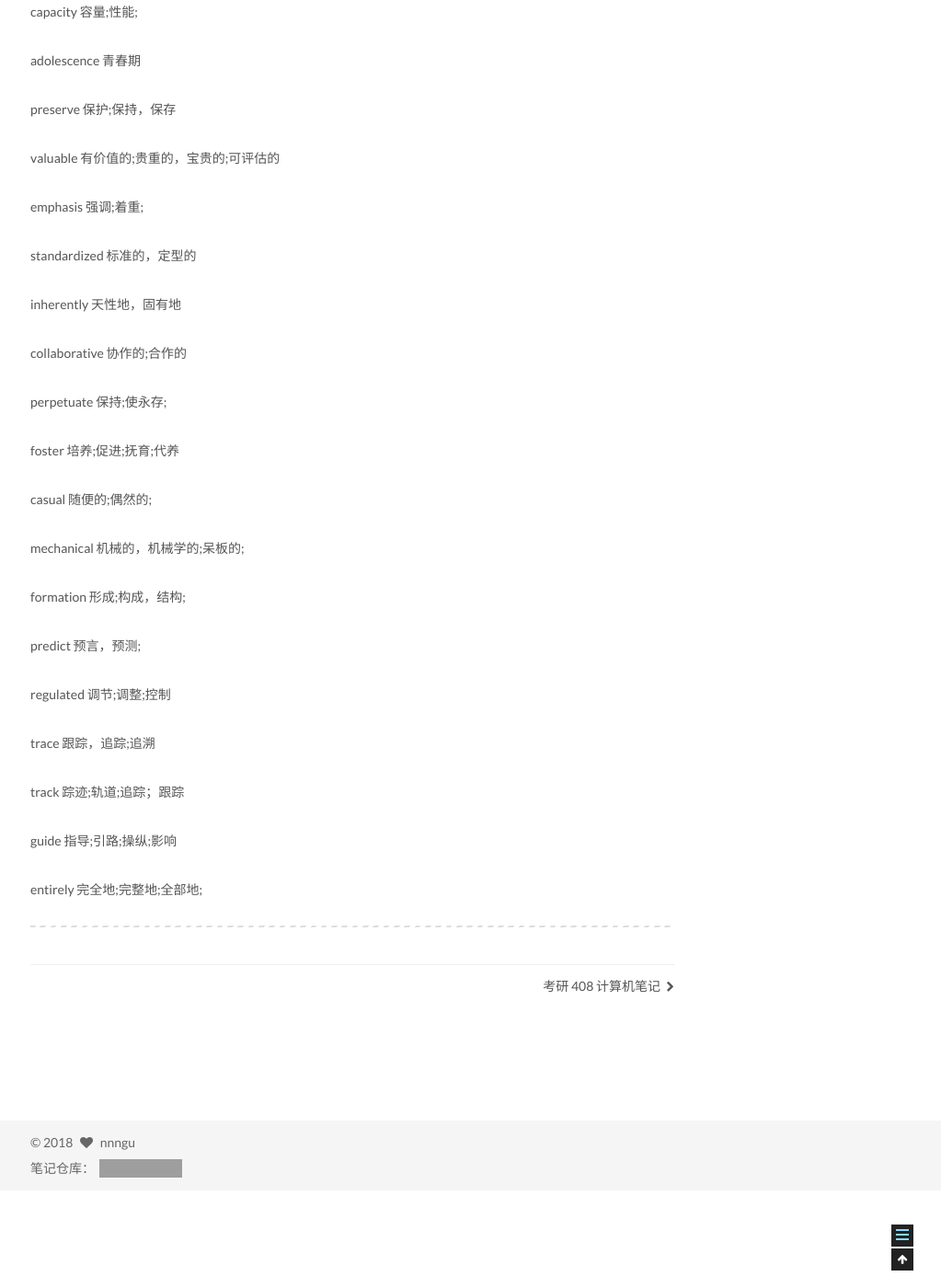
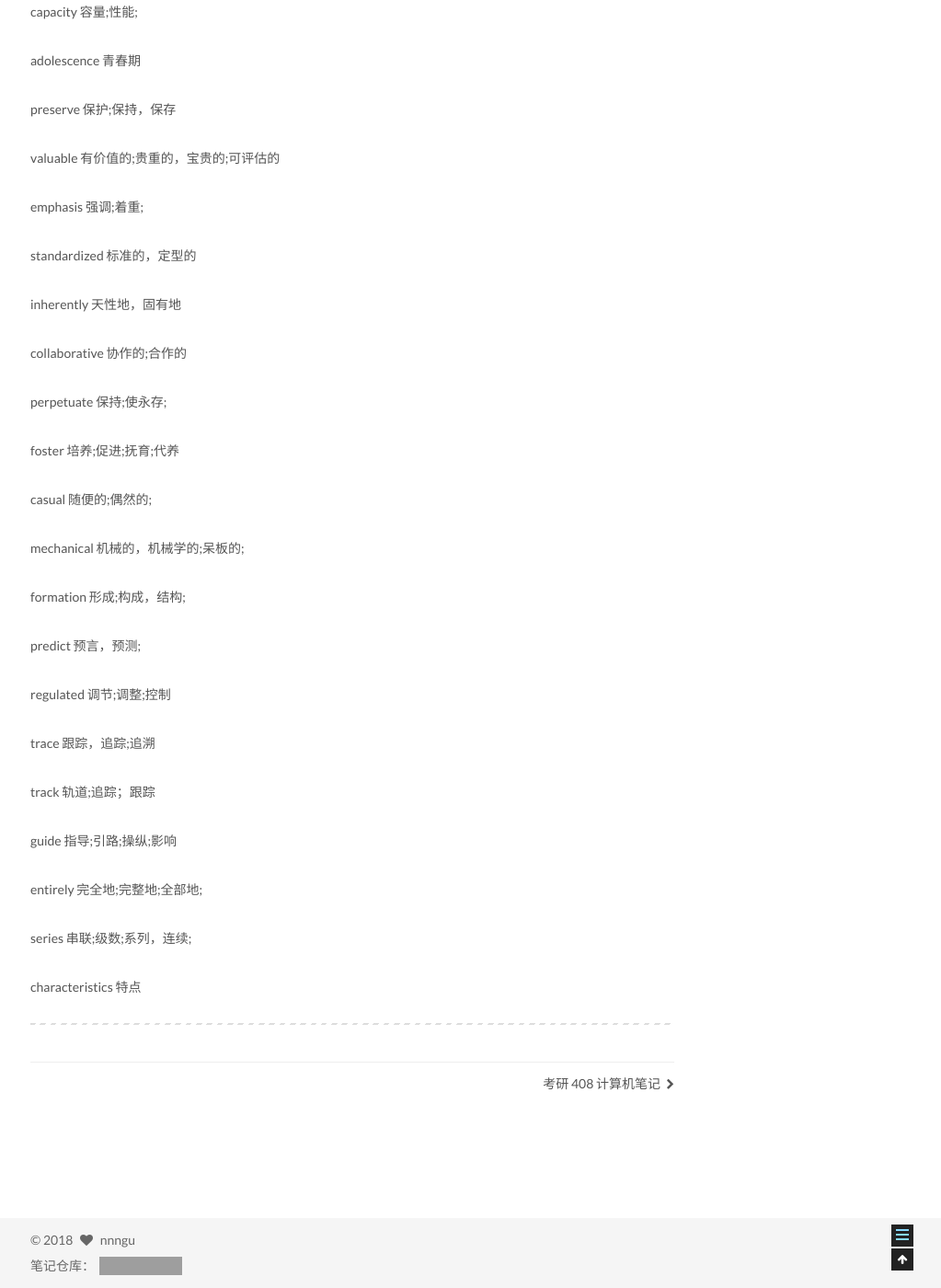
Before and after one commit to nnngu/LearningNotes, a Jekyll site: the page built from _posts/2018-06-18-考研 201 英语笔记.md, in a window 1280 px wide and 1400 px high, scrolled down 5394 px. Shown: the whole window at 92% size, without its empty margins (257-1280 px from the left). Built offline with Jekyll 4.4.1, drawn with Linux system fonts in a browser that asks for light colours; grey boxes are pictures that could not be loaded.

Commit message:
修改文件: _posts/2018-06-18-考研 201 英语笔记.md

```diff
--- a/_posts/2018-06-18-考研 201 英语笔记.md
+++ b/_posts/2018-06-18-考研 201 英语笔记.md
@@ -227,10 +227,14 @@ regulated  调节;调整;控制
 
 trace  跟踪，追踪;追溯
 
-track  踪迹;轨道;追踪；跟踪
+track  轨道;追踪；跟踪
 
 guide  指导;引路;操纵;影响
 
 entirely  完全地;完整地;全部地;
 
+series  串联;级数;系列，连续;
+
+characteristics  特点
+
 ---
```
